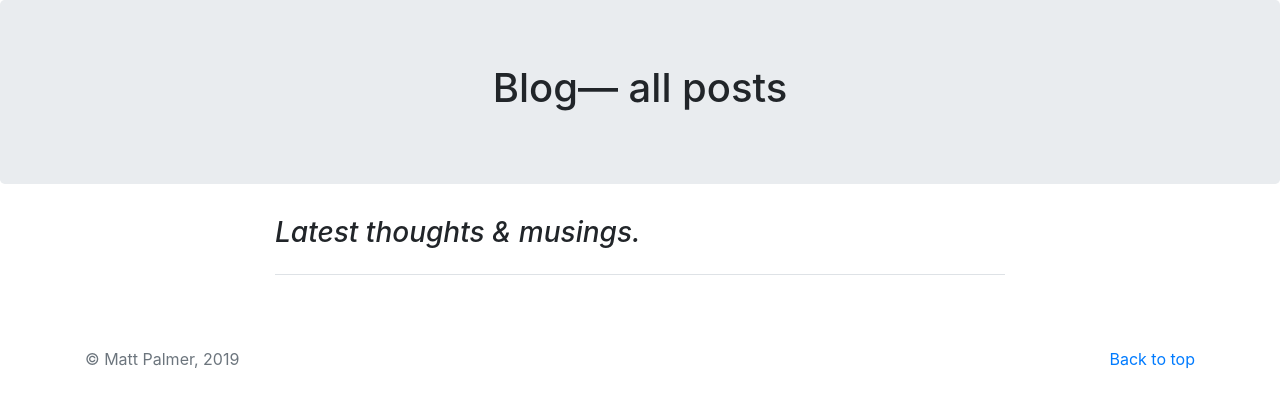
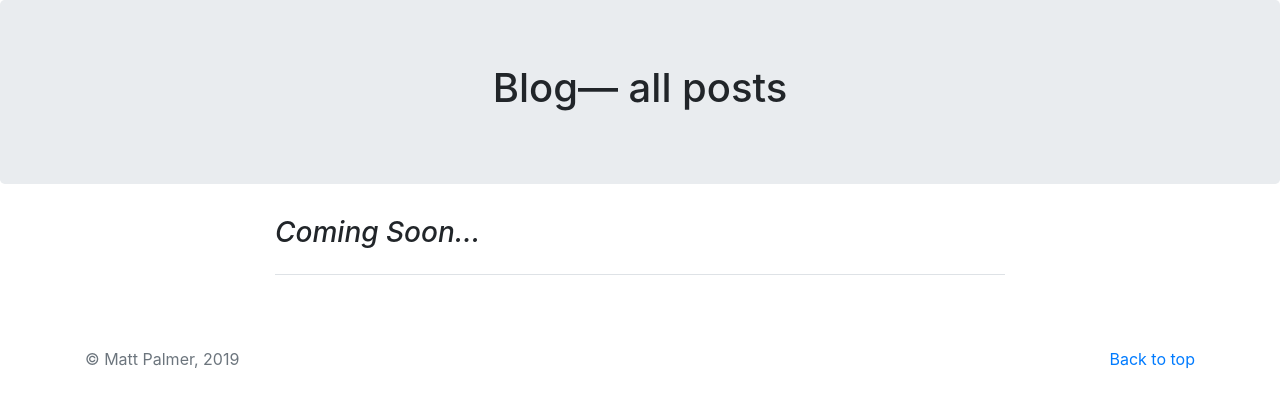
Before and after one commit to mattppal/portfolio, a Django app: page /blog/ in a window 1280 px wide. Shown: the part 56-464 px from the top of the page. Run offline with Django 3.2, Linux system fonts and the light colour scheme; data that the repository does not hold is empty; some libraries are stand-ins or nearby versions.

Commit message:
coming soon to blog

```diff
--- a/blog/templates/blog/allblogs.html
+++ b/blog/templates/blog/allblogs.html
@@ -69,7 +69,7 @@
             <div class="col-lg-8 col-md-10 mx-auto">
                 <div class="blog-post">
                     <h3 class="pb-4 mb-4 font-italic border-bottom">
-                        Latest thoughts & musings.
+                        Coming Soon...
                     </h3>
                     {% for blog in blogs.all %}
                     <div class="blog-post">
```
